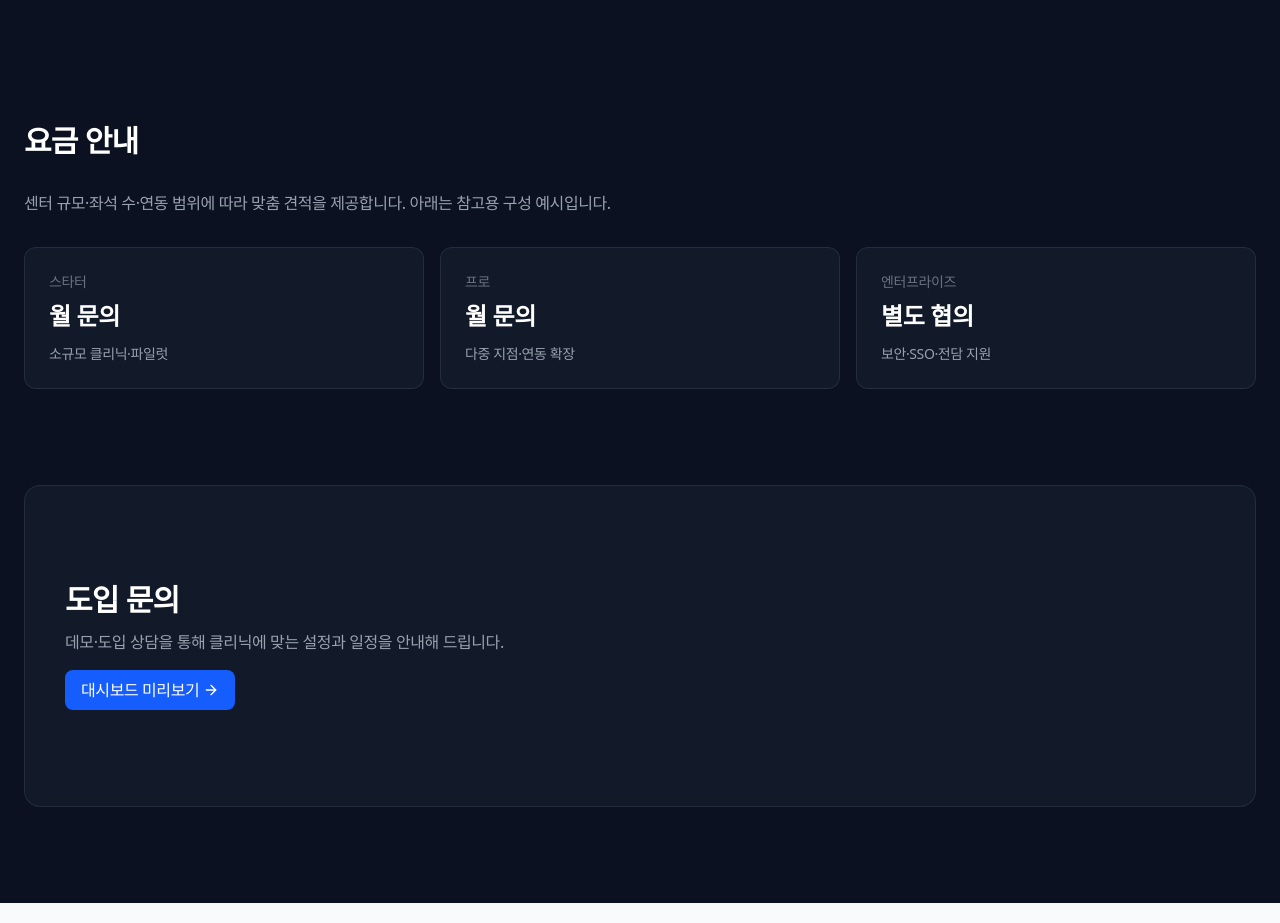
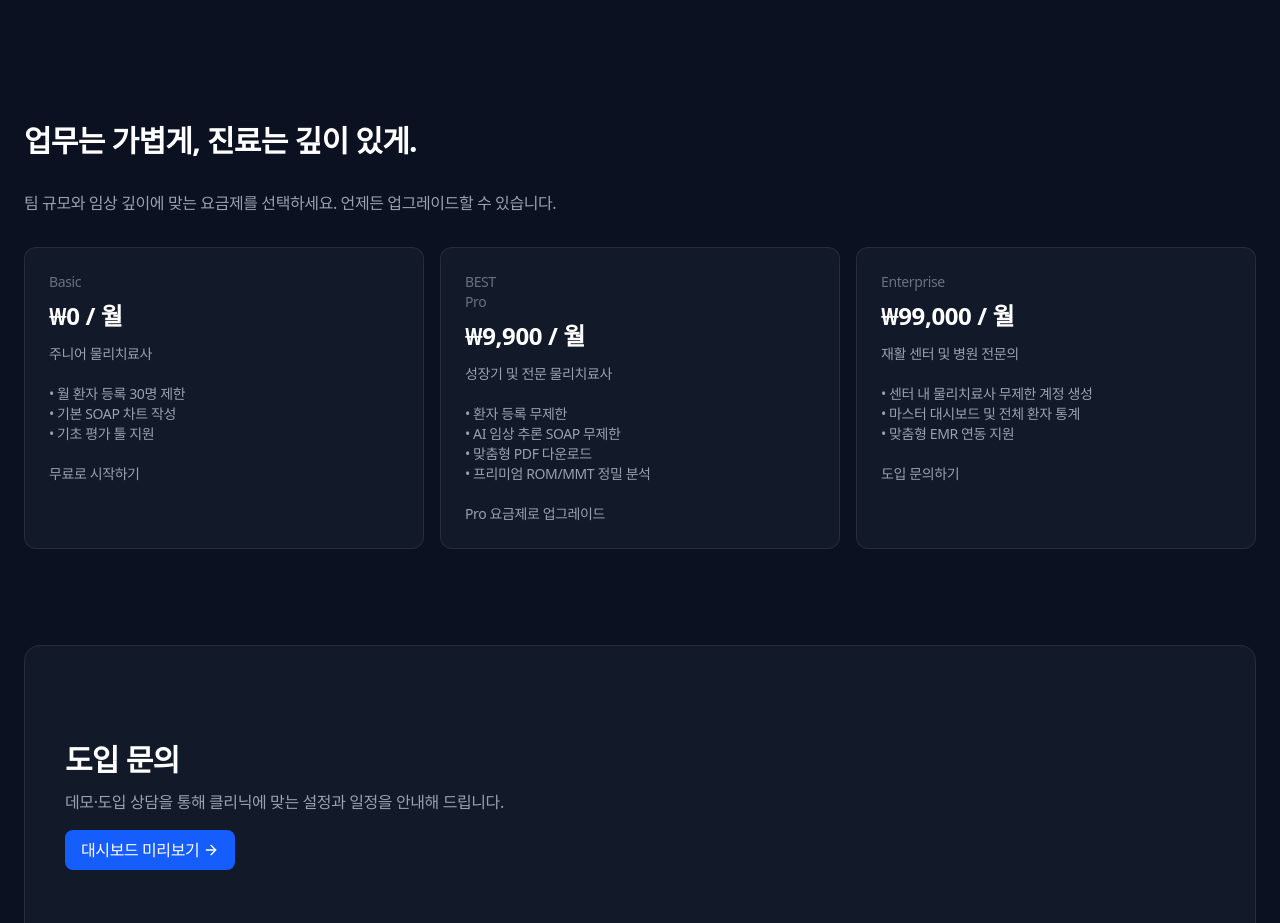
Before and after one commit to BornBone-100/pt-dashboard, a Next.js app: page / in a window 1280 px wide. Shown: the part 1960-2883 px from the top of the page. Built offline with nearby package versions, Linux system fonts and the light colour scheme; no server answers.

Commit message:
content(landing): 요금 안내 섹션 카피 및 플랜 상세 갱신
Made-with: Cursor

```diff
--- a/src/app/page.tsx
+++ b/src/app/page.tsx
@@ -80,25 +80,60 @@ export default function Home() {
         </section>
 
         <section id="pricing" className="scroll-mt-28 py-24 text-white">
-          <h2 className="mb-8 text-3xl font-bold tracking-tight">요금 안내</h2>
+          <h2 className="mb-8 text-3xl font-bold tracking-tight">
+            업무는 가볍게, 진료는 깊이 있게.
+          </h2>
           <p className="mb-8 max-w-2xl text-gray-400">
-            센터 규모·좌석 수·연동 범위에 따라 맞춤 견적을 제공합니다. 아래는 참고용 구성 예시입니다.
+            팀 규모와 임상 깊이에 맞는 요금제를 선택하세요. 언제든 업그레이드할 수 있습니다.
           </p>
           <div className="grid gap-4 md:grid-cols-3">
-            {[
-              { name: "스타터", price: "월 문의", note: "소규모 클리닉·파일럿" },
-              { name: "프로", price: "월 문의", note: "다중 지점·연동 확장" },
-              { name: "엔터프라이즈", price: "별도 협의", note: "보안·SSO·전담 지원" },
-            ].map((plan) => (
-              <article
-                key={plan.name}
-                className="rounded-xl border border-gray-700/50 bg-gray-800/40 p-6 backdrop-blur-sm"
-              >
-                <p className="text-sm font-medium text-gray-500">{plan.name}</p>
-                <p className="mt-2 text-2xl font-bold text-white">{plan.price}</p>
-                <p className="mt-3 text-sm text-gray-400">{plan.note}</p>
-              </article>
-            ))}
+            <article className="rounded-xl border border-gray-700/50 bg-gray-800/40 p-6 backdrop-blur-sm">
+              <p className="text-sm font-medium text-gray-500">Basic</p>
+              <p className="mt-2 text-2xl font-bold text-white">₩0 / 월</p>
+              <p className="mt-3 text-sm text-gray-400">
+                주니어 물리치료사
+                <br />
+                <br />• 월 환자 등록 30명 제한
+                <br />• 기본 SOAP 차트 작성
+                <br />• 기초 평가 툴 지원
+                <br />
+                <br />
+                무료로 시작하기
+              </p>
+            </article>
+            <article className="rounded-xl border border-gray-700/50 bg-gray-800/40 p-6 backdrop-blur-sm">
+              <p className="text-sm font-medium text-gray-500">
+                BEST
+                <br />
+                Pro
+              </p>
+              <p className="mt-2 text-2xl font-bold text-white">₩9,900 / 월</p>
+              <p className="mt-3 text-sm text-gray-400">
+                성장기 및 전문 물리치료사
+                <br />
+                <br />• 환자 등록 무제한
+                <br />• AI 임상 추론 SOAP 무제한
+                <br />• 맞춤형 PDF 다운로드
+                <br />• 프리미엄 ROM/MMT 정밀 분석
+                <br />
+                <br />
+                Pro 요금제로 업그레이드
+              </p>
+            </article>
+            <article className="rounded-xl border border-gray-700/50 bg-gray-800/40 p-6 backdrop-blur-sm">
+              <p className="text-sm font-medium text-gray-500">Enterprise</p>
+              <p className="mt-2 text-2xl font-bold text-white">₩99,000 / 월</p>
+              <p className="mt-3 text-sm text-gray-400">
+                재활 센터 및 병원 전문의
+                <br />
+                <br />• 센터 내 물리치료사 무제한 계정 생성
+                <br />• 마스터 대시보드 및 전체 환자 통계
+                <br />• 맞춤형 EMR 연동 지원
+                <br />
+                <br />
+                도입 문의하기
+              </p>
+            </article>
           </div>
         </section>
 
```
